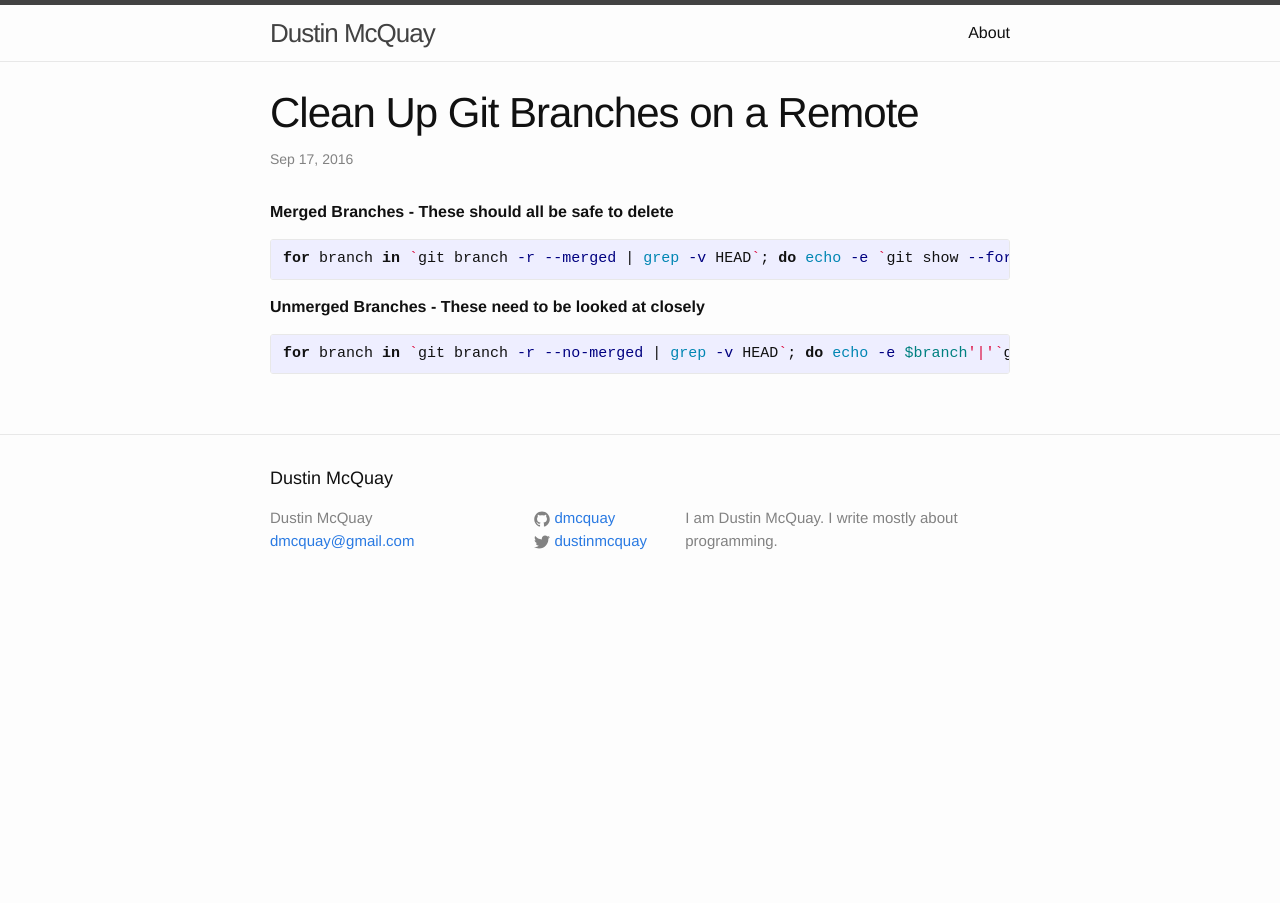
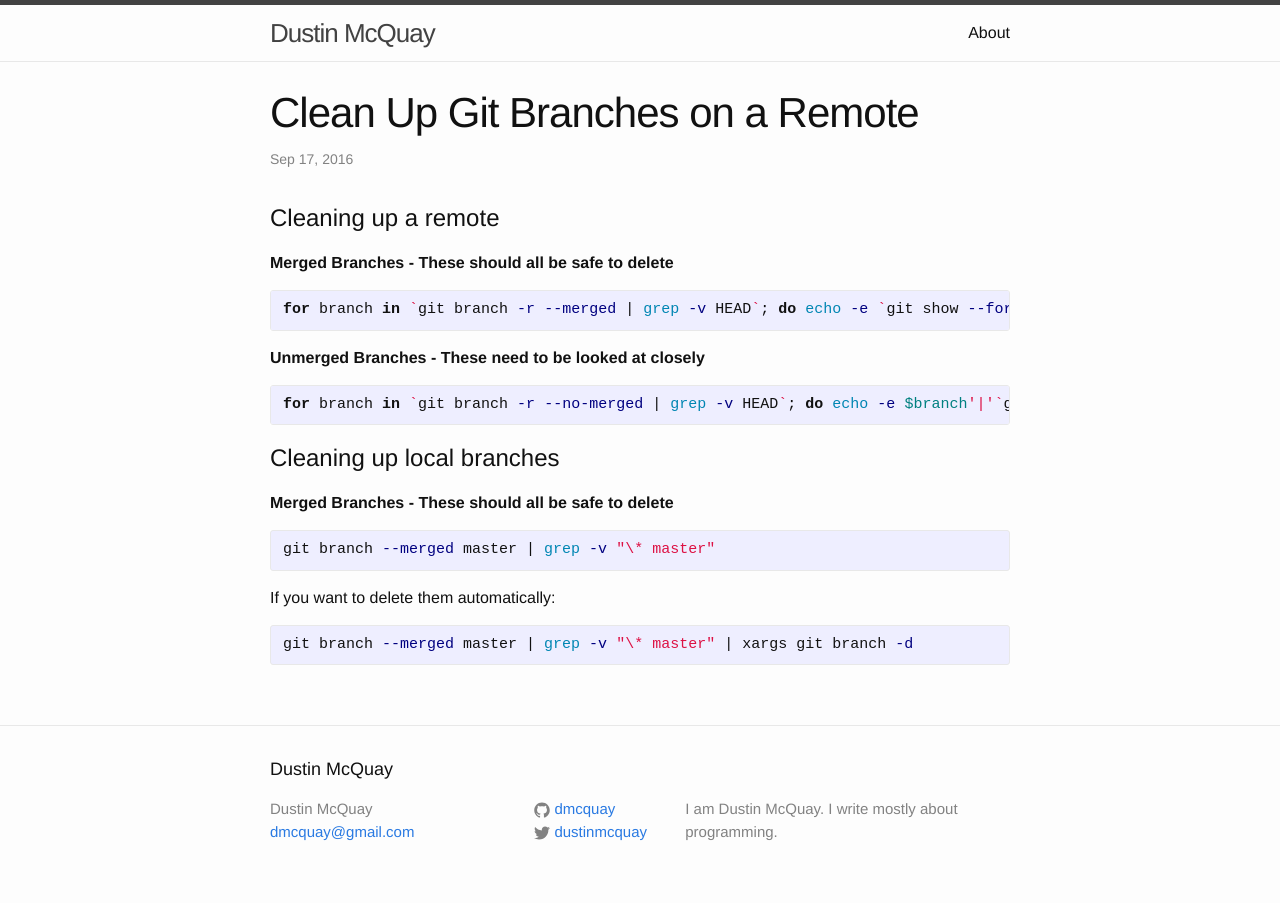
Before and after one commit to dmcquay/dmcquay.github.io, a Jekyll site: the page built from _posts/2016-09-17-clean-up-git-branches-on-remote.md, in a window 1280 px wide. Built offline with Jekyll 4.4.1, drawn with Linux system fonts in a browser that asks for light colours.

Commit message:
add notes about cleaning up local git branches

```diff
--- a/_posts/2016-09-17-clean-up-git-branches-on-remote.md
+++ b/_posts/2016-09-17-clean-up-git-branches-on-remote.md
@@ -4,6 +4,8 @@ title: "Clean Up Git Branches on a Remote"
 date: 2016-09-17
 categories: git
 ---
+
+# Cleaning up a remote
 
 **Merged Branches - These should all be safe to delete**
 
@@ -16,3 +18,17 @@ for branch in `git branch -r --merged | grep -v HEAD`; do echo -e `git show --fo
 {% highlight bash %}
 for branch in `git branch -r --no-merged | grep -v HEAD`; do echo -e $branch'|'`git show --format="%cr|%an|%s" $branch | head -n 1`; done | sort -r | column -s '|' -t
 {% endhighlight %}
+
+# Cleaning up local branches
+
+**Merged Branches - These should all be safe to delete**
+
+{% highlight bash %}
+git branch --merged master | grep -v "\* master"
+{% endhighlight %}
+
+If you want to delete them automatically:
+
+{% highlight bash %}
+git branch --merged master | grep -v "\* master" | xargs git branch -d
+{% endhighlight %}
```
